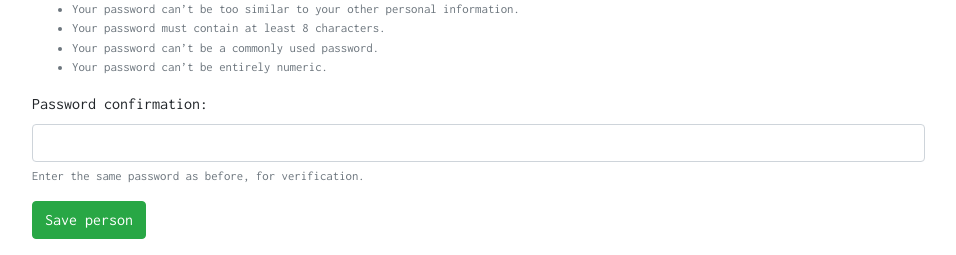
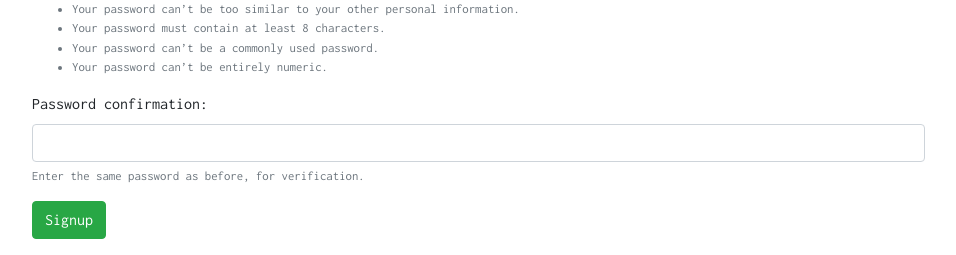
Before and after one commit to connect-project/connect, a Django app: page /signup in a window 1280 px wide. Shown: the part 638-893 px from the top of the page, without its empty margins (86-1042 px from the left). Run offline with Django 3.2, Linux system fonts and the light colour scheme; some libraries are stand-ins or nearby versions.

Commit message:
Fix button text in forms.

```diff
--- a/social/templates/bs4_form.html
+++ b/social/templates/bs4_form.html
@@ -37,5 +37,11 @@
             {% endif %}
         </div>
     {% endfor %}
-    <button type="submit" class="btn btn-success">Save person</button>
+    <button type="submit" class="btn btn-success">
+        {% if submit_button_text %}
+            {{ submit_button_text }}
+        {% else %}
+            Submit
+        {% endif %}
+    </button>
 </form>
--- a/templates/registration/login.html
+++ b/templates/registration/login.html
@@ -15,7 +15,7 @@
     {% endif %}
 {% endif %}
 
-{% include 'bs4_form.html' with form=form %}
+{% include 'bs4_form.html' with form=form submit_button_text="Login" %}
 
 {# Assumes you setup the password_reset view in your URLconf #}
 <p><a href="{% url 'password_reset' %}">Lost password?</a></p>
--- a/templates/registration/signup.html
+++ b/templates/registration/signup.html
@@ -2,5 +2,5 @@
 
 {% block content %}
 <h2>Sign up</h2>
-{% include 'bs4_form.html' with form=form %}
+{% include 'bs4_form.html' with form=form submit_button_text="Signup" %}
 {% endblock content %}
```
